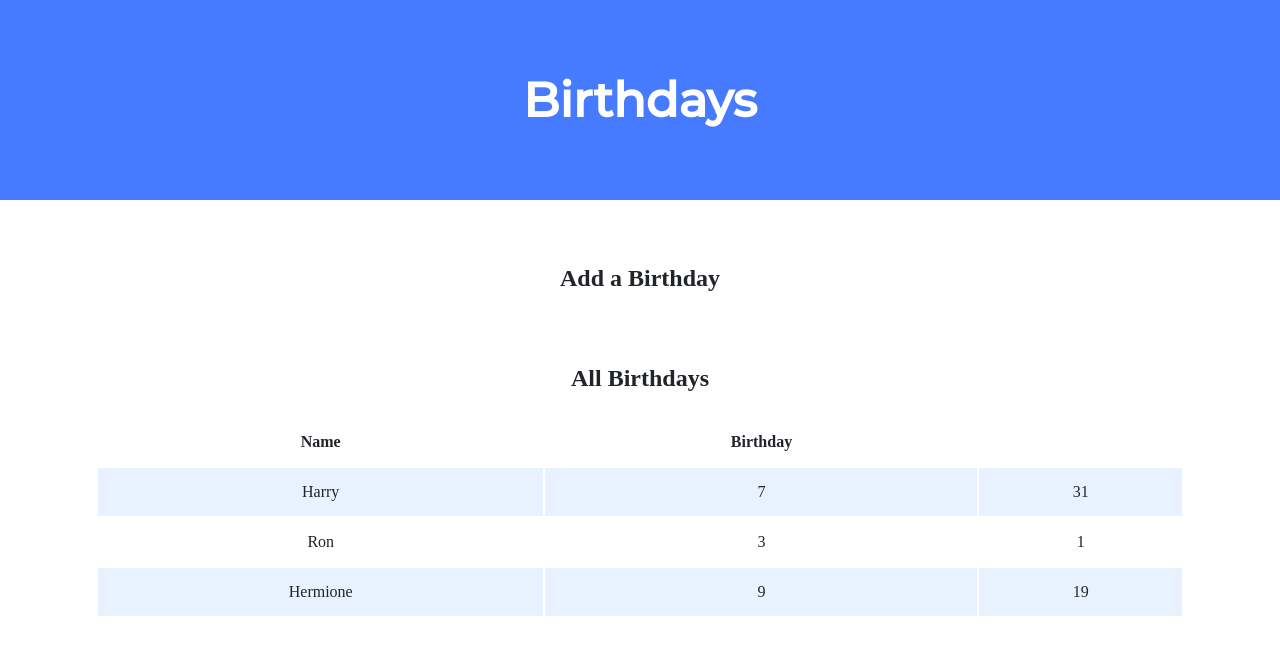
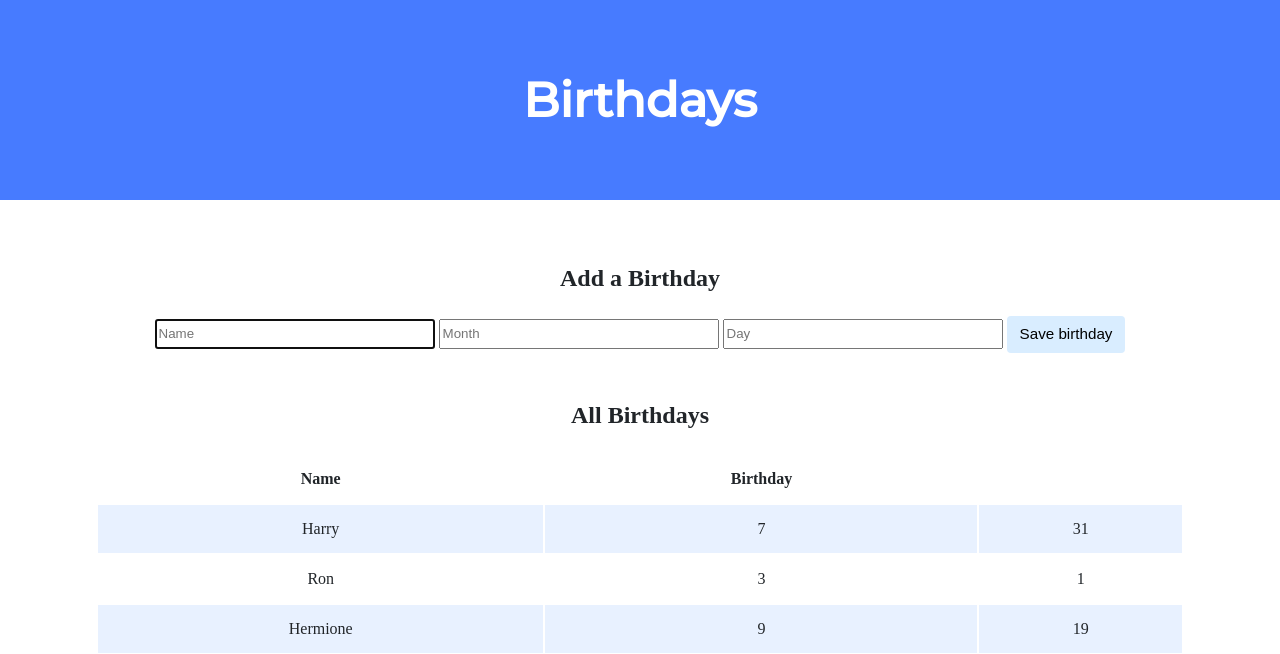
Before and after one commit to marrov/self-taught-computer-science, a Flask app: page / in a window 1280 px wide. Shown: the top 654 px of the page. Run offline with Flask 2, Linux system fonts and the light colour scheme; data comes from the database, SQL or seed files in the repository; some libraries are stand-ins or nearby versions.

Commit message:
[CSB1] Added html form to let user add his/her bithday.

```diff
--- a/courses/CSB1/week-9/lab-9/templates/index.html
+++ b/courses/CSB1/week-9/lab-9/templates/index.html
@@ -14,7 +14,12 @@
             <div class="section">
 
                 <h2>Add a Birthday</h2>
-                <!-- TODO: Create a form for users to submit a name, a month, and a day -->
+                <form action="/" method="post">
+                    <input name="name" type="text" autocomplete="off" autofocus placeholder="Name">
+                    <input name="month" type="number" min="1" max="12" placeholder="Month">
+                    <input name="day" type="number" min="1" max="31" placeholder="Day">
+                    <input type="submit" value="Save birthday">
+                </form>
             </div>
 
             <div class="section">
```
